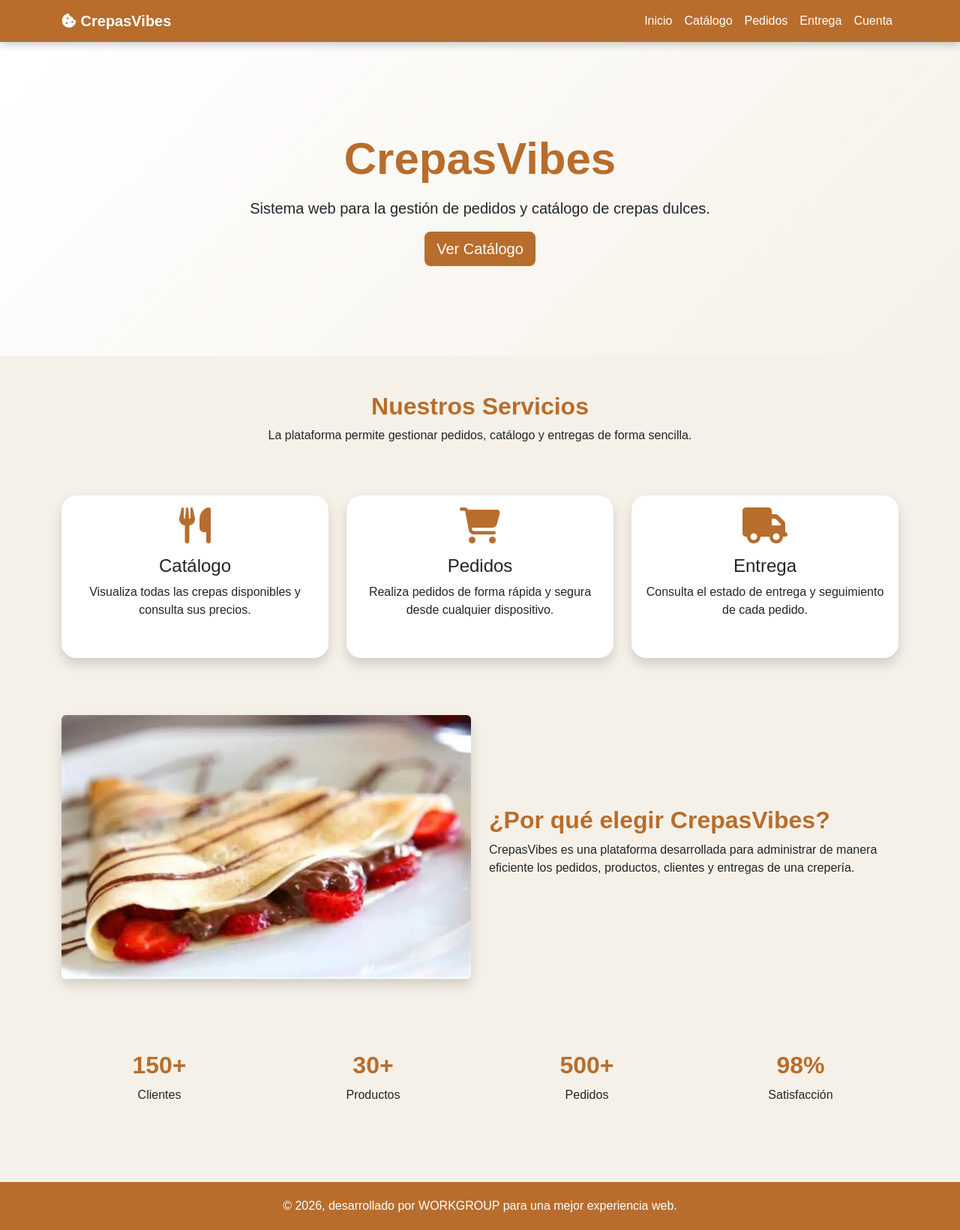
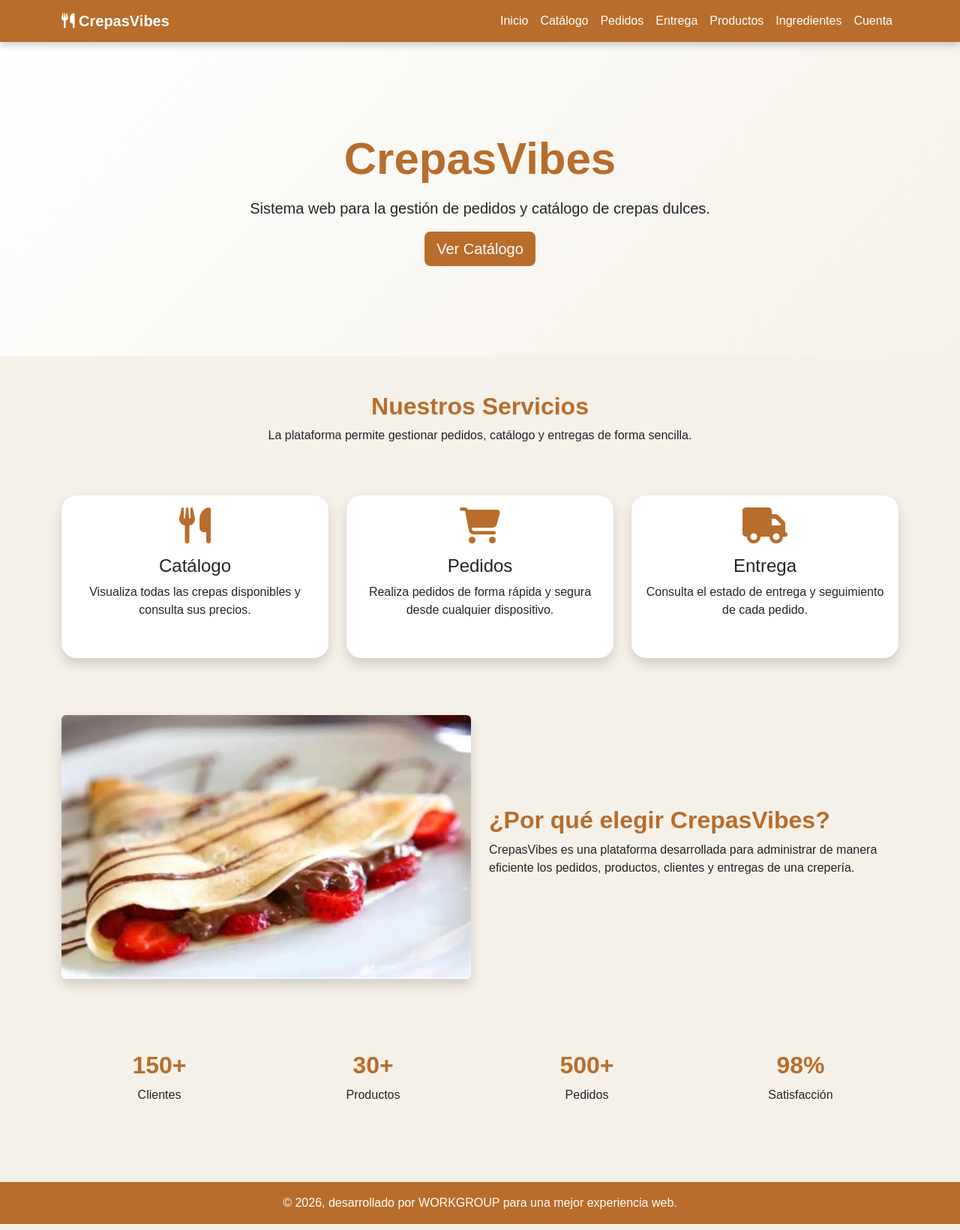
Before and after one commit to darlingortiz27/CrepasVibes-Web, a plain HTML site: page Index.html in a window 1280 px wide. Shown: the whole page at 75% size. Drawn offline with nearby package versions, Linux system fonts and the light colour scheme.

Commit message:
Mejora del frontend CrepasVibes: navbar, íconos y estructura

```diff
--- a/Index.html
+++ b/Index.html
@@ -3,33 +3,41 @@
 
 <head>
 
+<!-- Configuración básica del documento -->
 <meta charset="UTF-8">
 <meta name="viewport" content="width=device-width, initial-scale=1.0">
 
 <title>CrepasVibes</title>
 
+<!-- Bootstrap (diseño responsive y componentes) -->
 <link href="https://cdn.jsdelivr.net/npm/bootstrap@5.3.3/dist/css/bootstrap.min.css" rel="stylesheet">
 
+<!-- Font Awesome (íconos) -->
 <link rel="stylesheet" href="https://cdnjs.cloudflare.com/ajax/libs/font-awesome/6.5.2/css/all.min.css">
 
+<!-- CSS propio -->
 <link rel="stylesheet" href="style.css">
 
 </head>
 
 <body>
 
+<!-- NAVBAR (menú principal del sistema) -->
 <nav class="navbar navbar-expand-lg navbar-dark">
 
 <div class="container">
 
+<!-- LOGO DEL SISTEMA -->
 <a class="navbar-brand fw-bold" href="#">
 
-<i class="fa-solid fa-cookie-bite"></i>
+<!-- Ícono  para comida -->
+<i class="fa-solid fa-utensils"></i>
 
 CrepasVibes
 
 </a>
 
+<!-- Botón hamburguesa (responsive móvil) -->
 <button
 class="navbar-toggler"
 type="button"
@@ -40,58 +48,44 @@ data-bs-target="#menu">
 
 </button>
 
+<!-- MENÚ DE NAVEGACIÓN -->
 <div class="collapse navbar-collapse" id="menu">
 
 <ul class="navbar-nav ms-auto">
 
+<!-- Inicio -->
 <li class="nav-item">
-
-<a class="nav-link active" href="#">
-
-Inicio
-
-</a>
-
+<a class="nav-link active" href="#">Inicio</a>
 </li>
 
+<!-- Catálogo -->
 <li class="nav-item">
-
-<a class="nav-link" href="#">
-
-Catálogo
-
-</a>
-
+<a class="nav-link" href="#">Catálogo</a>
 </li>
 
+<!-- Pedidos -->
 <li class="nav-item">
-
-<a class="nav-link" href="#">
-
-Pedidos
-
-</a>
-
+<a class="nav-link" href="#">Pedidos</a>
 </li>
 
+<!-- Entrega -->
 <li class="nav-item">
-
-<a class="nav-link" href="#">
-
-Entrega
-
-</a>
-
+<a class="nav-link" href="#">Entrega</a>
 </li>
 
+<!-- MÓDULO: PRODUCTOS -->
 <li class="nav-item">
+<a class="nav-link" href="productos.html">Productos</a>
+</li>
 
-<a class="nav-link" href="#">
+<!-- MÓDULO: INGREDIENTES -->
+<li class="nav-item">
+<a class="nav-link" href="ingredientes.html">Ingredientes</a>
+</li>
 
-Cuenta
-
-</a>
-
+<!-- Cuenta -->
+<li class="nav-item">
+<a class="nav-link" href="#">Cuenta</a>
 </li>
 
 </ul>
@@ -102,6 +96,7 @@ Cuenta
 
 </nav>
 
+<!-- HERO (portada principal) -->
 <section class="hero">
 
 <div class="container">
@@ -109,123 +104,79 @@ Cuenta
 <h1>CrepasVibes</h1>
 
 <p>
-
 Sistema web para la gestión de pedidos y catálogo de crepas dulces.
-
 </p>
 
 <a href="#" class="btn btn-warning btn-lg">
-
 Ver Catálogo
-
 </a>
 
 </div>
 
 </section>
 
+<!-- SECCIÓN SERVICIOS -->
 <section class="container py-5">
 
 <div class="text-center mb-5">
 
-<h2>
-
-Nuestros Servicios
-
-</h2>
+<h2>Nuestros Servicios</h2>
 
 <p>
-
 La plataforma permite gestionar pedidos, catálogo y entregas de forma sencilla.
-
 </p>
 
 </div>
 
 <div class="row g-4">
 
+<!-- Servicio 1 -->
 <div class="col-md-4">
-
 <div class="card shadow h-100">
-
 <div class="card-body text-center">
 
 <i class="fa-solid fa-utensils fa-3x mb-3"></i>
 
-<h4>
-
-Catálogo
-
-</h4>
-
-<p>
-
-Visualiza todas las crepas disponibles y consulta sus precios.
-
-</p>
+<h4>Catálogo</h4>
+<p>Visualiza todas las crepas disponibles y consulta sus precios.</p>
 
 </div>
-
+</div>
 </div>
 
-</div>
-
+<!-- Servicio 2 -->
 <div class="col-md-4">
-
 <div class="card shadow h-100">
-
 <div class="card-body text-center">
 
 <i class="fa-solid fa-cart-shopping fa-3x mb-3"></i>
 
-<h4>
-
-Pedidos
-
-</h4>
-
-<p>
-
-Realiza pedidos de forma rápida y segura desde cualquier dispositivo.
-
-</p>
+<h4>Pedidos</h4>
+<p>Realiza pedidos de forma rápida y segura desde cualquier dispositivo.</p>
 
 </div>
-
+</div>
 </div>
 
-</div>
-
+<!-- Servicio 3 -->
 <div class="col-md-4">
-
 <div class="card shadow h-100">
-
 <div class="card-body text-center">
 
 <i class="fa-solid fa-truck fa-3x mb-3"></i>
 
-<h4>
-
-Entrega
-
-</h4>
-
-<p>
-
-Consulta el estado de entrega y seguimiento de cada pedido.
-
-</p>
+<h4>Entrega</h4>
+<p>Consulta el estado de entrega y seguimiento de cada pedido.</p>
 
 </div>
-
 </div>
-
 </div>
 
 </div>
 
 </section>
 
+<!-- SECCIÓN IMAGEN + TEXTO -->
 <section class="container py-5">
 
 <div class="row">
@@ -243,20 +194,11 @@ alt="Crepas">
 
 <div>
 
-
-
-<h2>
-
-¿Por qué elegir CrepasVibes?
-
-</h2>
+<h2>¿Por qué elegir CrepasVibes?</h2>
 
 <p>
-
 CrepasVibes es una plataforma desarrollada para administrar de manera eficiente los pedidos, productos, clientes y entregas de una crepería.
-
 </p>
-
 
 </div>
 
@@ -266,52 +208,43 @@ CrepasVibes es una plataforma desarrollada para administrar de manera eficiente
 
 </section>
 
+<!-- ESTADÍSTICAS -->
 <section class="container py-5">
 
 <div class="row text-center">
 
 <div class="col-md-3">
-
 <h2>150+</h2>
-
 <p>Clientes</p>
-
 </div>
 
 <div class="col-md-3">
-
 <h2>30+</h2>
-
 <p>Productos</p>
-
 </div>
 
 <div class="col-md-3">
-
 <h2>500+</h2>
-
 <p>Pedidos</p>
-
 </div>
 
 <div class="col-md-3">
-
 <h2>98%</h2>
-
 <p>Satisfacción</p>
-
 </div>
 
 </div>
 
 </section>
 
-<footer>
+<!-- FOOTER -->
+<footer class="text-center p-3">
 
 © 2026, desarrollado por WORKGROUP para una mejor experiencia web.
 
 </footer>
 
+<!-- Bootstrap JS -->
 <script src="https://cdn.jsdelivr.net/npm/bootstrap@5.3.3/dist/js/bootstrap.bundle.min.js"></script>
 
 </body>
```
